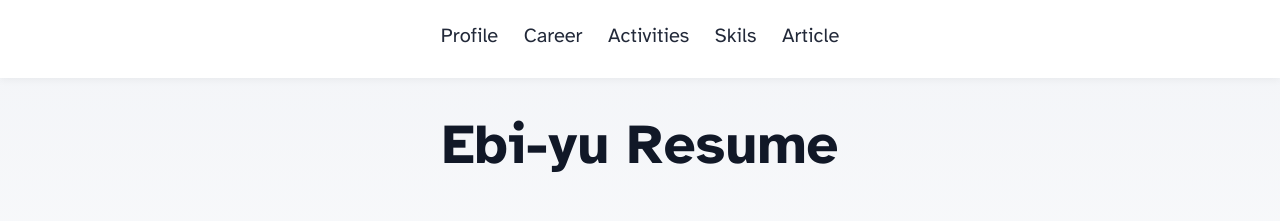
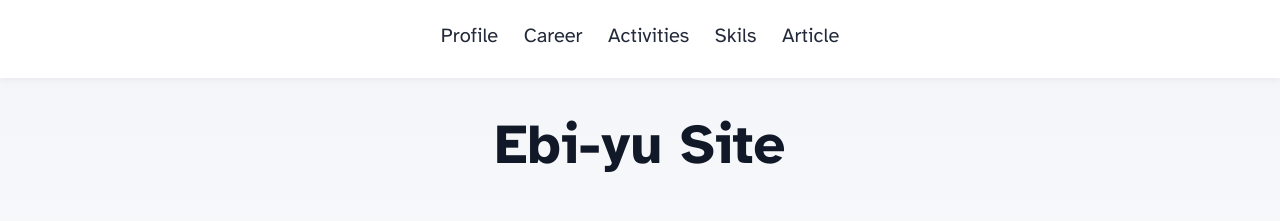
Before and after one commit to ebi-yu/resume, an Astro site: page / in a window 1280 px wide. Shown: the top 221 px of the page. Built offline with nearby package versions, Linux system fonts and the light colour scheme; Astro itself is replaced by a stand-in of ours.

Commit message:
🐛 サイト名の統一

```diff
--- a/src/components/mdx-component/profile.mdx
+++ b/src/components/mdx-component/profile.mdx
@@ -10,7 +10,7 @@
 tags: ["index"]
 ---
 
-<h1 class="text-center">Ebi-yu Resume</h1>
+<h1 class="text-center">Ebi-yu Site</h1>
 
 <img
   class="h-48 sm:h-96  w-fit justify-center m-auto"
```
